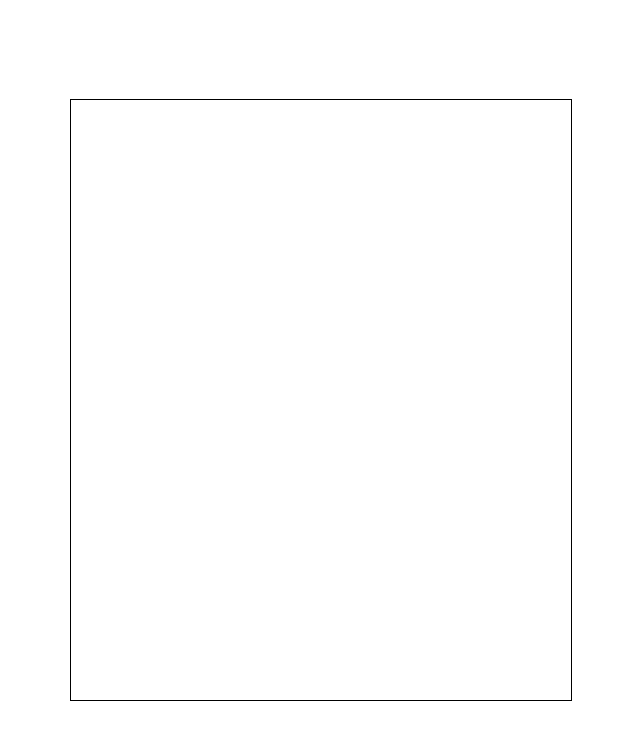
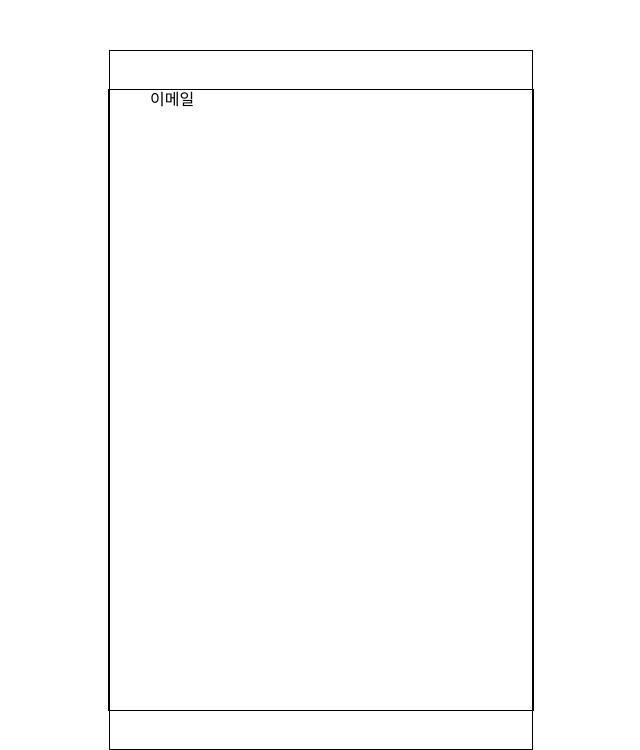
Before and after one commit to Sassy-Project/front-mbti-chat, a React (Create React App) app: page / in a window 1280 px wide. Shown: the top 750 px of the page, without its empty margins (319-959 px from the left). Built offline with nearby package versions, Linux system fonts and the light colour scheme.

Commit message:
style: Update LoginPage

```diff
--- a/src/pages/LoginPage/index.tsx
+++ b/src/pages/LoginPage/index.tsx
@@ -1,7 +1,12 @@
+import LoginForm from '../../components/LoginForm';
 import './style.scss';
 
 const LoginPage = () => {
-  return <div className='LoginPage' />;
+  return (
+    <div className='LoginPage'>
+      <LoginForm />
+    </div>
+  );
 };
 
 export default LoginPage;
--- a/src/pages/LoginPage/style.scss
+++ b/src/pages/LoginPage/style.scss
@@ -1,12 +1,14 @@
 .LoginPage {
   position: absolute;
   display: flex;
-  width: 500px;
-  height: 600px;
+  width: 424px;
+  height: 620px;
   top: 0;
   left: 0;
   right: 0;
   bottom: 0;
+  justify-content: center;
+  align-items: center;
   margin: auto;
   border: 1px solid #000;
 }
```
